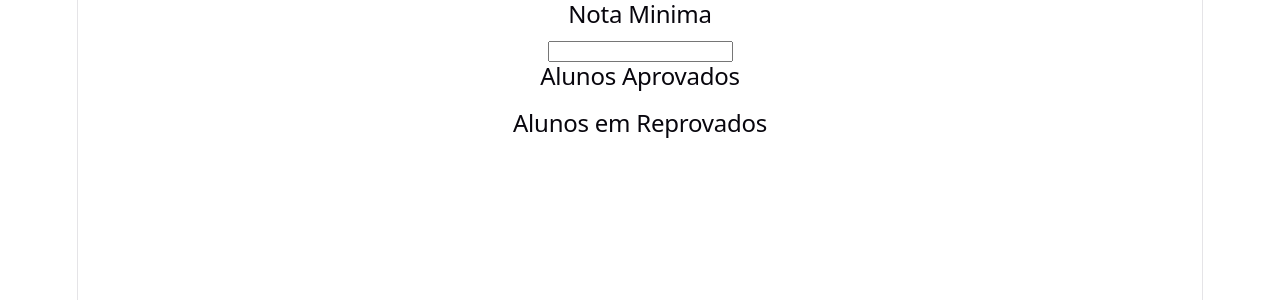
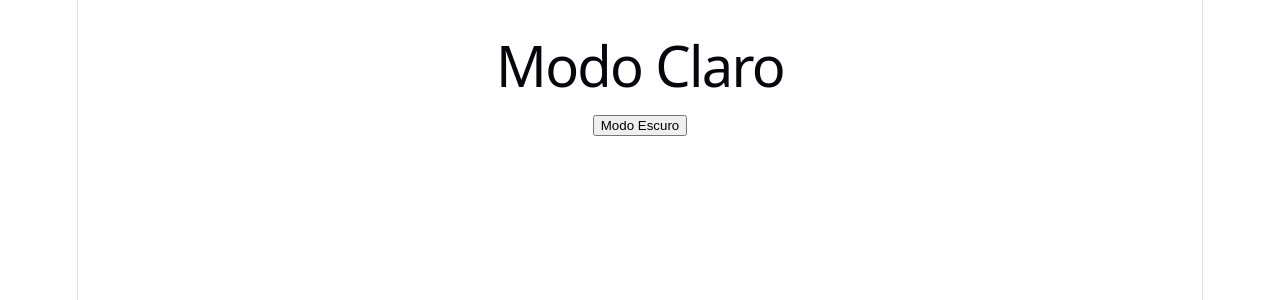
Before and after one commit to LuizAlbertoDev/Desafios-React, a React (Vite) app: page / in a window 1280 px wide. Shown: the top 300 px of the page. Built offline with nearby package versions, Linux system fonts and the light colour scheme.

Commit message:
feat: desafio 011 react usestate toggle tema

```diff
--- a/src/App.jsx
+++ b/src/App.jsx
@@ -1,9 +1,9 @@
-import FiltroAlunos from './Desafios/Desafio_010'
+import ToggleTema from './Desafios/Desafio_011'
 
 function App() {
     return (
         <div>
-            <FiltroAlunos />
+            <ToggleTema />
         </div>
     )
 }
--- /dev/null
+++ b/src/Desafios/Desafio_011.jsx
@@ -0,0 +1,25 @@
+import { useState } from "react";
+
+function ToggleTema() {
+
+    const [tema, setTema] = useState(false);
+
+    return (
+        <div
+        style={{
+            backgroundColor: tema ? "black" : "white",
+            color: tema ? "white" : "black",
+            padding: "20px",
+            minHeight: "100vh"
+        }}
+        >
+            <h1>{tema ? "Modo Escuro" : "Modo Claro"}</h1>
+
+            <button onClick={() => setTema(!tema)}>
+                {tema ? "Modo Claro" : "Modo Escuro"}
+            </button>
+        </div>
+    );
+}
+
+export default ToggleTema
```
